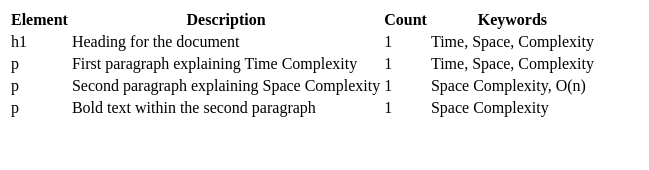
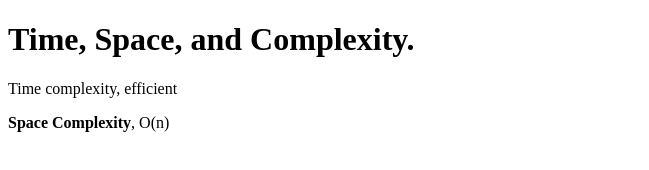
Before and after one commit to acciojob/time-and-space-complexity-amitphalwadiya09, a website: page main.html in a window 1280 px wide. Shown: the whole page, without its empty margins (0-649 px from the left). Drawn offline with Linux system fonts and the light colour scheme.

Commit message:
created a submission

```diff
--- a/main.html
+++ b/main.html
@@ -10,42 +10,9 @@
 	<!-- the entire body must be written by student -->
     <script type="text/javascript" src="./script.js">
 </script>
-<table>
-	<thead>
-		<tr>
-			<th>Element</th>
-		    <th>Description</th>
-			<th>Count</th>
-			<th>Keywords</th>
-		</tr>
-	</thead>
-	<tbody>
-		<tr>
-			<td>h1</td>
-			<td>Heading for the document</td>
-			<td>1</td>
-			<td>Time, Space, Complexity</td>
-		</tr>
-		<tr>
-			<td>p</td>
-			<td>First paragraph explaining Time Complexity</td>
-			<td>1</td>
-			<td>Time, Space, Complexity</td>
-		</tr>
-		<tr>
-			<td>p</td>
-			<td>Second paragraph explaining Space Complexity</td>
-			<td>1</td>
-			<td>Space Complexity, O(n)</td>
-		</tr>
-		<tr>
-			<td>p</td>
-			<td>Bold text within the second paragraph</td>
-			<td>1</td>
-			<td>Space Complexity</td>
-		</tr>
-	</tbody>
-</table>
+<h1>Time, Space, and Complexity.</h1>
+	<p>Time complexity, efficient</p>
+	<p><b>Space Complexity</b>, O(n)</p>
 </body>
 
 </html>
```
